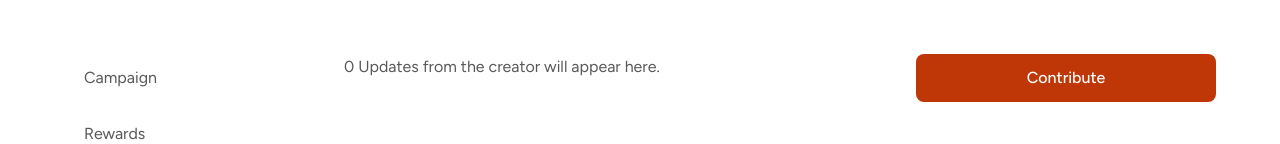
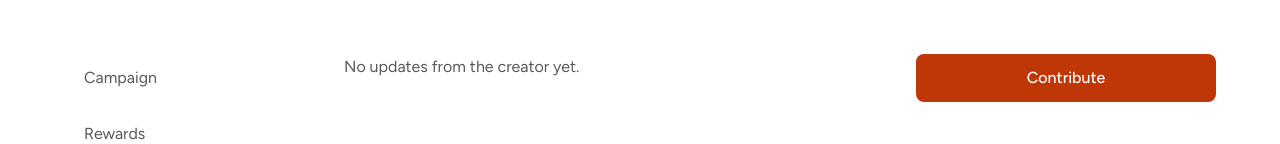
Before and after one commit to villageboost-org/villageboost, a Next.js app: page /campaigns/echoes-of-the-rift-debut-album in a window 1280 px wide. Both pictures are taken after a click on the button "Updates". Shown: the part 516-660 px from the top of the page. Built offline with nearby package versions, Linux system fonts and the light colour scheme.

Commit message:
feat: implement updates section in SingleCampaignDetails component with formatted date display

```diff
--- a/app/components/campaigns/SingleCampaignDetails.tsx
+++ b/app/components/campaigns/SingleCampaignDetails.tsx
@@ -5,6 +5,24 @@ import PlaceholderImage from "@/app/components/PlaceholderImage";
 import { campaigns, type Campaign } from "@/app/data/campaigns";
 
 type TabId = "campaign" | "rewards" | "creator" | "updates";
+
+function formatRelativeDate(iso: string) {
+  const date = new Date(`${iso}T00:00:00`);
+  const days = Math.round(
+    (Date.now() - date.getTime()) / (1000 * 60 * 60 * 24),
+  );
+
+  if (days <= 0) return "Today";
+  if (days === 1) return "1 day ago";
+  if (days < 30) return `${days} days ago`;
+
+  const months = Math.round(days / 30);
+  if (months === 1) return "1 month ago";
+  if (months < 12) return `${months} months ago`;
+
+  const years = Math.round(months / 12);
+  return years === 1 ? "1 year ago" : `${years} years ago`;
+}
 
 export default function SingleCampaignDetails({
   campaign,
@@ -17,7 +35,7 @@ export default function SingleCampaignDetails({
     { id: "campaign", label: "Campaign" },
     { id: "rewards", label: "Rewards" },
     { id: "creator", label: "Creator" },
-    { id: "updates", label: "Updates", badge: campaign.updatesCount },
+    { id: "updates", label: "Updates", badge: campaign.updates?.length },
   ];
 
   const galleryImages = campaign.gallery ?? [];
@@ -154,11 +172,42 @@ export default function SingleCampaignDetails({
             ))}
 
           {activeTab === "updates" && (
-            <p className="text-grey">
-              {campaign.updatesCount ?? 0} Update
-              {campaign.updatesCount === 1 ? "" : "s"} from the creator will
-              appear here.
-            </p>
+            <div className="space-y-6">
+              {campaign.updates && campaign.updates.length > 0 ? (
+                campaign.updates.map((update, index) => (
+                  <div
+                    key={index}
+                    className="rounded-xl border border-grey/15 bg-white p-6 shadow-sm">
+                    <div className="flex items-center gap-3">
+                      {creatorInfo && (
+                        <span
+                          className="flex h-9 w-9 items-center justify-center rounded-full text-xl font-bold text-white"
+                          style={{ backgroundColor: creatorInfo.avatarColor }}>
+                          {creatorInfo.initials}
+                        </span>
+                      )}
+                      <div>
+                        <p className="font-mediumtext-base text-gray-800">
+                          {creatorInfo?.name ?? "Creator"}
+                        </p>
+                        <p className="text-sm! text-grey">
+                          {formatRelativeDate(update.date)}
+                        </p>
+                      </div>
+                    </div>
+
+                    {update.title && (
+                      <p className="text-lg! mt-4 font-bold text-maroon">
+                        {update.title}
+                      </p>
+                    )}
+                    <p className="mt-2 text-grey">{update.body}</p>
+                  </div>
+                ))
+              ) : (
+                <p className="text-grey">No updates from the creator yet.</p>
+              )}
+            </div>
           )}
         </div>
 
--- a/app/data/campaigns.ts
+++ b/app/data/campaigns.ts
@@ -9,6 +9,12 @@ export type CreatorInfo = {
   initials: string;
   avatarColor: string;
   description?: string;
+};
+
+export type CampaignUpdate = {
+  date: string;
+  title?: string;
+  body: string;
 };
 
 export type Campaign = {
@@ -26,7 +32,7 @@ export type Campaign = {
   deadlineDate?: string;
   description?: string[];
   gallery?: string[];
-  updatesCount?: number;
+  updates?: CampaignUpdate[];
   rewards?: RewardTier[];
 };
 
@@ -58,7 +64,17 @@ export const campaigns: Campaign[] = [
       "Fear gives way to courage and collective resistance. The uprising turns brutal when a violent police officer asserts himself as a looming threat, and in a surreal, devastating turn, Joy is shot dead before Shinde and the crowd. In the aftermath, reality fractures and Shinde, full of unwavering resolve, affirms the enduring truth of Hatukufi Bado — we are not dead yet.",
     ],
     gallery: ["/hatukufi-bado-1.jpg", "/hatukufi-bado-2.jpg"],
-    updatesCount: 2,
+    updates: [
+      {
+        date: "2026-07-07",
+        body: "We're grateful that so far we've raised sh114,000! Thank you to everyone who has contributed. We hope our trailers, pleas and pdfs motivated you enough. We have 3 more weeks to finish our stop motion film.",
+      },
+      {
+        date: "2026-05-12",
+        title: "TANGAZO TANGAZO!!",
+        body: "We are seeking funding support of KES 800,000. Be part of this great project with as little as donation as KES 1000. All donation have a perks attached to them",
+      },
+    ],
     rewards: [
       {
         name: "Firestarter",
```
